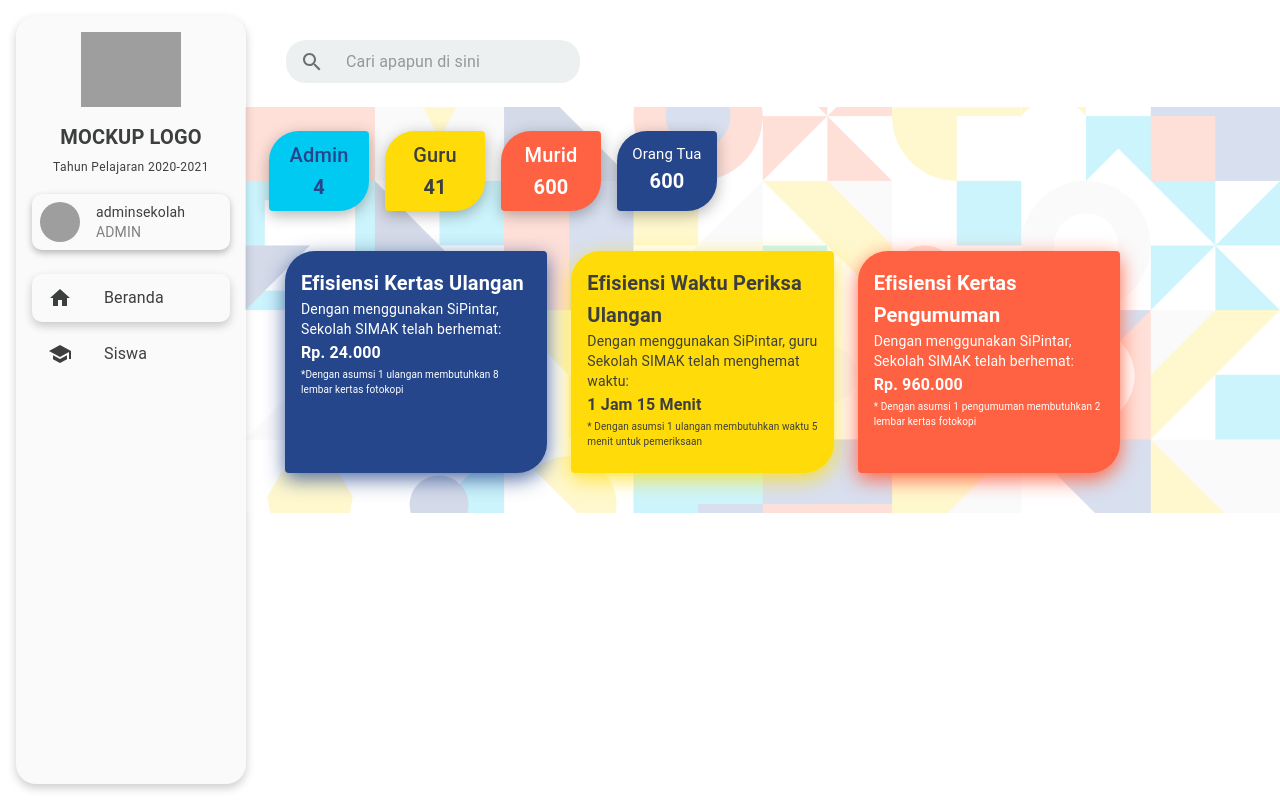
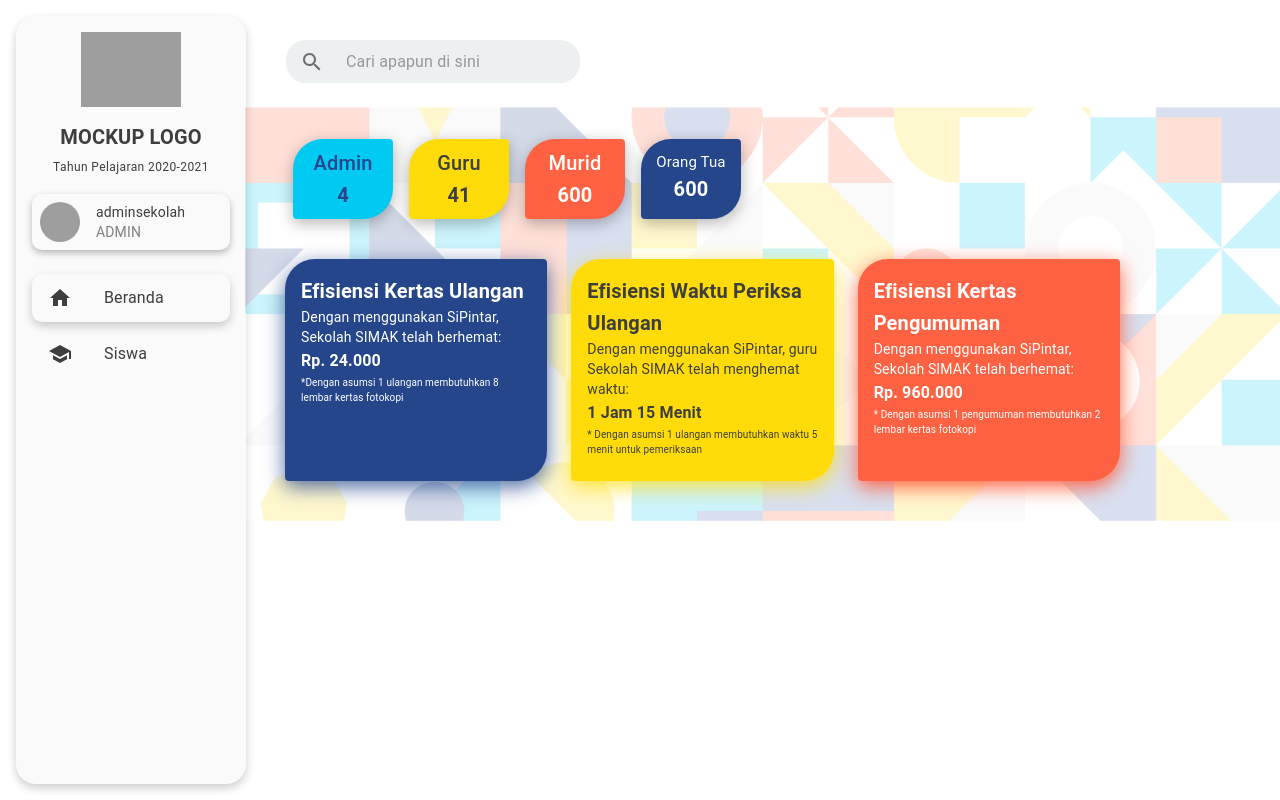
Before and after one commit to IlhamMuhamadNur/sekolahku-fe, a React (Vite) app: page /admindashboard in a window 1280 px wide. Built offline with nearby package versions, Linux system fonts and the light colour scheme; grey boxes are pictures that could not be loaded.

Commit message:
penyesuaian dashboard

```diff
--- a/src/components/AdminDashboard.jsx
+++ b/src/components/AdminDashboard.jsx
@@ -157,7 +157,7 @@ const AdminDashboard = () => {
           }}
         >
           {/* Statistik Admin, Guru, dan Siswa */}
-          <Box sx={{ margin: 2, display: "flex", gap: 2, margin: 3 }}>
+          <Box sx={{ display: "flex", gap: 2, margin: 4, marginLeft: 6 }}>
             <Card
               sx={{
                 backgroundColor: "#00C9F2",
```
